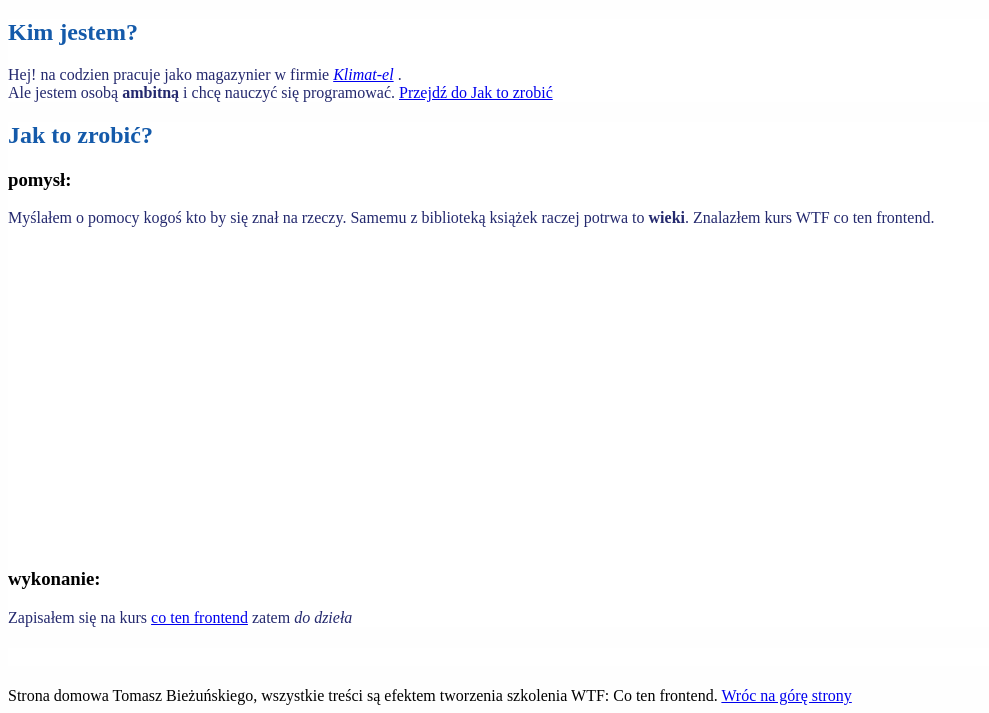
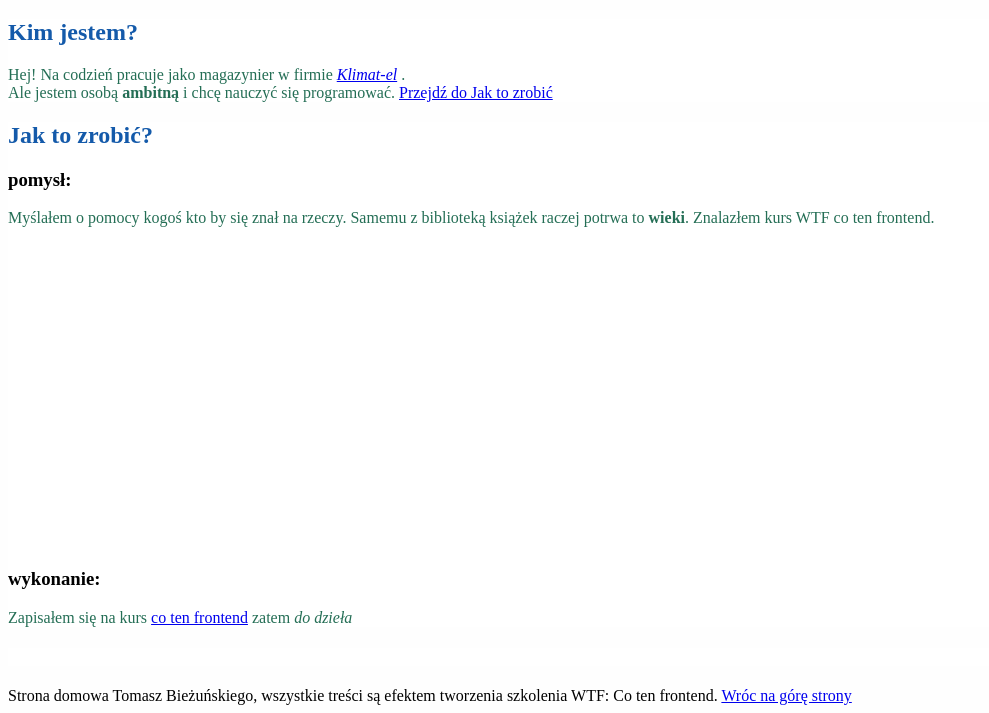
Before and after one commit to TomaszBiezunski/homepage, a plain HTML site: page index.html in a window 1280 px wide. Shown: the part 87-800 px from the top of the page, without its empty margins (0-989 px from the left). Drawn offline with Linux system fonts and the light colour scheme.

Commit message:
heading content and paragraf styles changes

```diff
--- a/index.html
+++ b/index.html
@@ -27,7 +27,7 @@
         <section>
             <h2>Kim jestem?</h2>
 
-            <p>Hej! na codzien pracuje jako magazynier w firmie <i><a href=http://klimat-el.pl>Klimat-el</a> </i>.
+            <p>Hej! Na codzień pracuje jako magazynier w firmie <i><a href=http://klimat-el.pl>Klimat-el</a> </i>.
                 <br/>Ale jestem osobą<b> ambitną </b> i chcę nauczyć się programować.
                 <a href="#Jak_to_zrobić">Przejdź do Jak to zrobić</a>
 
--- a/style.css
+++ b/style.css
@@ -11,7 +11,7 @@ h1 {
 }
 
 p {
-    color: #24296e;
+    color: #246e55;
 }
 
 h2 {
```
